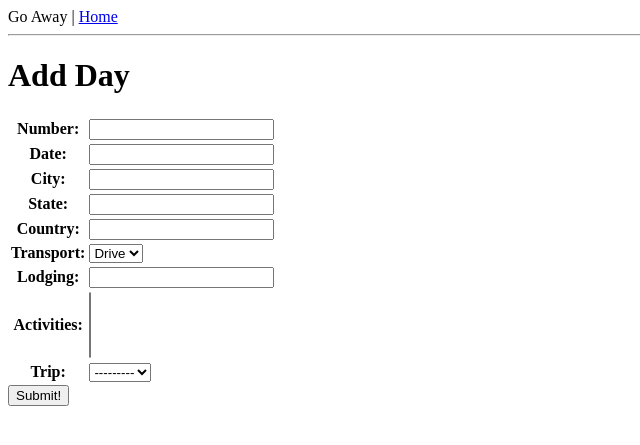
After one commit to EricCSheppard/GoAway, a Django app: template main_app/templates/main_app/day_form.html in a window 1280 px wide. The commit adds this page. Shown: the top 445 px of the page, without its empty margins (0-640 px from the left). Run offline with Django 4.2, Linux system fonts and the light colour scheme; the template is opened without the code that fills it: values that come from a table or form of the project are taken from there, others are empty.

Commit message:
adds ability to edit days

```diff
--- a/main_app/forms.py
+++ b/main_app/forms.py
@@ -5,3 +5,8 @@ class DayForm(ModelForm):
     class Meta:
         model = Day
         fields = '__all__'
+
+# class DayEdit(ModelForm):
+#     class Meta:
+#         model = Day
+#         exclude = ['number', 'date', 'activities', 'trip']
--- a/main_app/models.py
+++ b/main_app/models.py
@@ -58,17 +58,22 @@ class Day(models.Model):
     activities = models.ManyToManyField(Activity, blank=True)
     trip = models.ForeignKey(Trip, on_delete=models.CASCADE)
 
+    class Meta:
+        ordering = ['date']
+
     def __str__(self):
         return f'Day {self.number} of {self.trip}'
 
     def as_dict(self):
         return {
             'number' : self.number,
-            'date' : self.date,
-            'city' : self.city,
-            'state' : self.state,
-            'country' : self.country,
-            'transport' : self.transport,
-            'lodging' : self.lodging,
-            'trip' : self.trip.id
+            'date' : self.date
+            # 'city' : self.city,
+            # 'state' : self.state,
+            # 'country' : self.country,
+            # 'transport' : self.transport,
+            # 'lodging' : self.lodging,
+            # 'trip' : self.trip.id
         }
+    def get_absolute_url(self):
+        return reverse('day_detail', kwargs={'day_id': self.id})
--- a/main_app/templates/days/create.html
+++ b/main_app/templates/days/create.html
@@ -1,7 +1,6 @@
 {% extends 'base.html' %}
 {% block content %}
     <h1>How many days is your trip?</h1>
-
         <form action="{% url 'days_populate' trip.id %}" method="POST">
             {% csrf_token %}
             <input type="number" value="7" name="day_num">
--- a/main_app/templates/days/detail.html
+++ b/main_app/templates/days/detail.html
@@ -10,4 +10,6 @@
     </ul>
     {% endfor %}
     <hr>
+    <a href="{% url 'day_update' day.id %}">Edit Day</a>
+
 {% endblock %}
--- /dev/null
+++ b/main_app/templates/main_app/day_form.html
@@ -0,0 +1,15 @@
+{% extends 'base.html' %}
+{% block content %}
+{% if object %}
+        <h1>Edit Day {{ object.number }}</h1>
+    {% else %}
+        <h1>Add Day</h1>
+    {% endif %}
+    <form action="" method="POST">
+        {% csrf_token %}
+        <table>
+                {{ form.as_table }}
+        </table>
+        <input type="submit" value="Submit!">
+    </form>
+{% endblock %}
--- a/main_app/templates/main_app/trip_form.html
+++ b/main_app/templates/main_app/trip_form.html
@@ -1,10 +1,8 @@
 {% extends 'base.html' %}
 {% block content %}
 <form action="" method="POST">
-    <!-- Django requires our cross-site resource token -->
     {% csrf_token %}
     <table>
-        <!-- render the inputs inside of a table with <tr>s and <td>s -->
             {{ form.as_table }}
     </table>
     <input type="submit" value="Submit!" class="btn">
--- a/main_app/urls.py
+++ b/main_app/urls.py
@@ -6,8 +6,8 @@ urlpatterns = [
     path('trips/', views.trip_index, name='trip_index'),
     path('trips/create/', views.TripCreate.as_view(), name='trip_create'),
     path('trips/<int:trip_id>/', views.trip_detail, name='trip_detail'),
+    path('days/create/<int:trip_id>', views.days_create, name='days_create'),
+    path('days/populate/<int:trip_id>', views.days_populate, name='days_populate' ),
+    path('days/<int:pk>/update/', views.DayUpdate.as_view(), name='day_update'),
     path('days/<int:day_id>/', views.day_detail, name='day_detail'),
-    path('days/create/<int:trip_id>', views.days_create, name='days_create'),
-    path('days/populate/<int:trip_id>', views.days_populate, name='days_populate' )
-
 ]
```
Also changed, not shown: main_app/views.py (+9 -1 lines).
